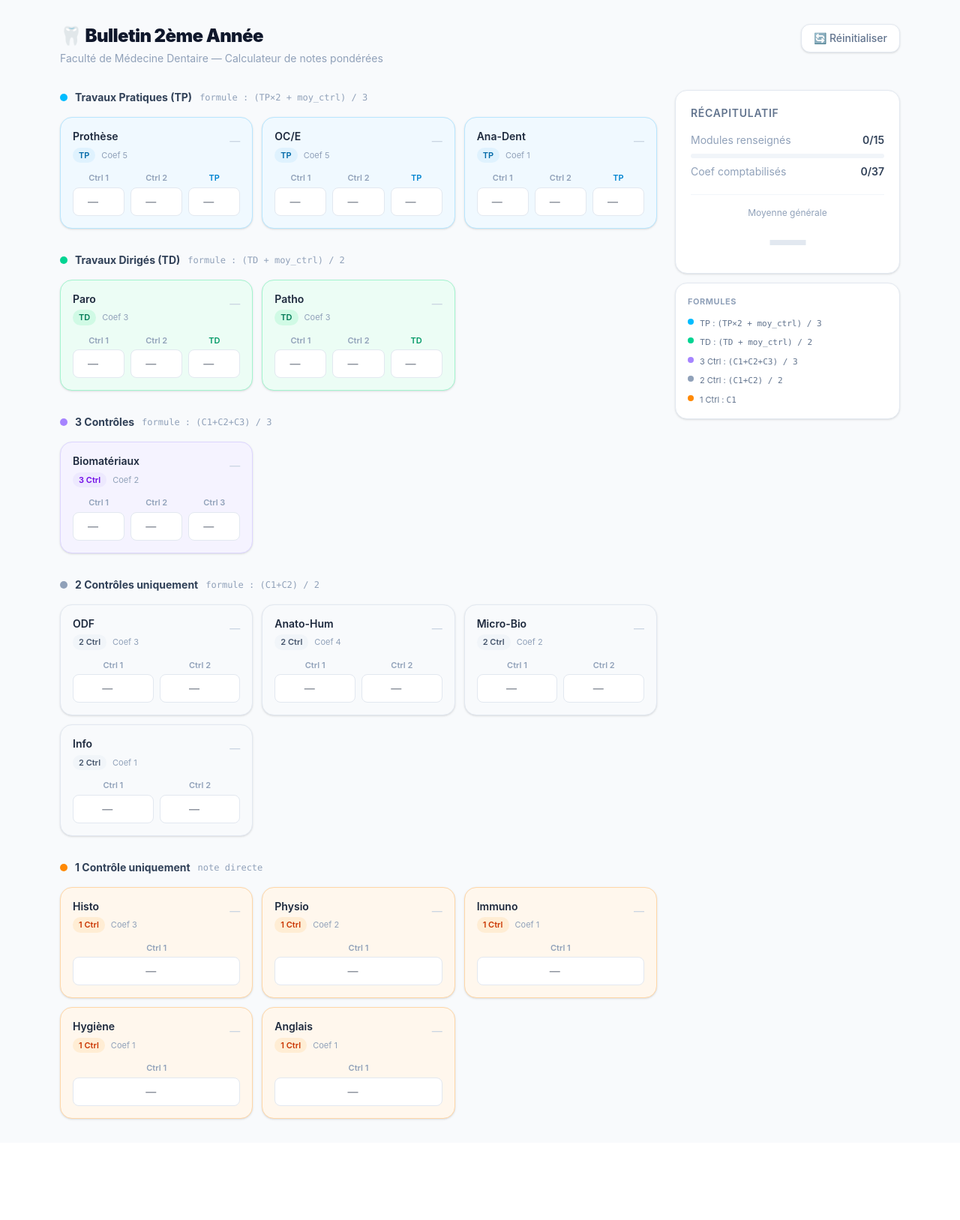
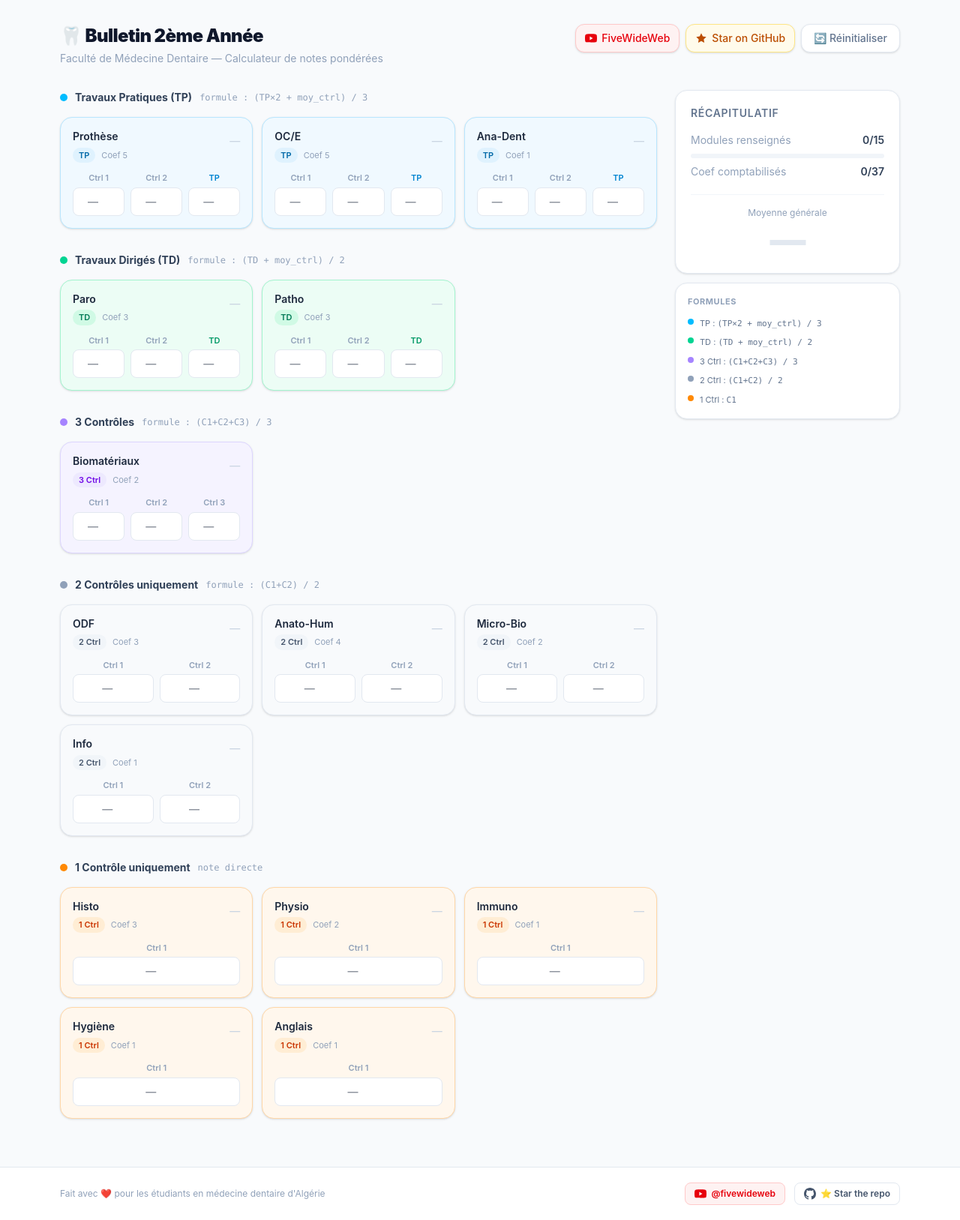
Before and after one commit to BenhamadaKhalil/Dentaire-Moyenne, a React (Vite) app: page / in a window 1280 px wide. Shown: the whole page at 75% size. Before the commit the page ends 1524 px from the top, so only its background shows below. Built offline with nearby package versions, Linux system fonts and the light colour scheme; the HTML template or start-up script is replaced by a standard one.

Commit message:
feat(ui): add GitHub star button and YouTube channel link in header and footer

```diff
--- a/src/App.tsx
+++ b/src/App.tsx
@@ -27,12 +27,39 @@ const GROUPS: { type: ModuleType; label: string; sub: string }[] = [
   { type: "ctrl1", label: "1 Contrôle uniquement", sub: "note directe" },
 ];
 
+const GITHUB_URL = "https://github.com/BenhamadaKhalil/Dentaire-Moyenne";
+const YOUTUBE_URL = "https://youtube.com/@fivewideweb?si=FME9G_r8LbHvPCgR";
+
 function emptyGrades(): Grades {
   return { c1: "", c2: "", c3: "", practical: "" };
 }
 
 function initGrades(): GradesMap {
   return Object.fromEntries(MODULES.map((m) => [m.id, emptyGrades()]));
+}
+
+function GitHubIcon() {
+  return (
+    <svg viewBox="0 0 24 24" className="w-4 h-4 fill-current" aria-hidden="true">
+      <path d="M12 0C5.37 0 0 5.37 0 12c0 5.31 3.435 9.795 8.205 11.385.6.105.825-.255.825-.57 0-.285-.015-1.23-.015-2.235-3.015.555-3.795-.735-4.035-1.41-.135-.345-.72-1.41-1.23-1.695-.42-.225-1.02-.78-.015-.795.945-.015 1.62.87 1.845 1.23 1.08 1.815 2.805 1.305 3.495.99.105-.78.42-1.305.765-1.605-2.67-.3-5.46-1.335-5.46-5.925 0-1.305.465-2.385 1.23-3.225-.12-.3-.54-1.53.12-3.18 0 0 1.005-.315 3.3 1.23.96-.27 1.98-.405 3-.405s2.04.135 3 .405c2.295-1.56 3.3-1.23 3.3-1.23.66 1.65.24 2.88.12 3.18.765.84 1.23 1.905 1.23 3.225 0 4.605-2.805 5.625-5.475 5.925.435.375.81 1.095.81 2.22 0 1.605-.015 2.895-.015 3.3 0 .315.225.69.825.57A12.02 12.02 0 0 0 24 12c0-6.63-5.37-12-12-12z" />
+    </svg>
+  );
+}
+
+function YouTubeIcon() {
+  return (
+    <svg viewBox="0 0 24 24" className="w-4 h-4 fill-current" aria-hidden="true">
+      <path d="M23.498 6.186a3.016 3.016 0 0 0-2.122-2.136C19.505 3.545 12 3.545 12 3.545s-7.505 0-9.377.505A3.017 3.017 0 0 0 .502 6.186C0 8.07 0 12 0 12s0 3.93.502 5.814a3.016 3.016 0 0 0 2.122 2.136c1.871.505 9.376.505 9.376.505s7.505 0 9.377-.505a3.015 3.015 0 0 0 2.122-2.136C24 15.93 24 12 24 12s0-3.93-.502-5.814zM9.545 15.568V8.432L15.818 12l-6.273 3.568z" />
+    </svg>
+  );
+}
+
+function StarIcon() {
+  return (
+    <svg viewBox="0 0 24 24" className="w-4 h-4 fill-current" aria-hidden="true">
+      <path d="M12 2l3.09 6.26L22 9.27l-5 4.87 1.18 6.88L12 17.77l-6.18 3.25L7 14.14 2 9.27l6.91-1.01L12 2z" />
+    </svg>
+  );
 }
 
 export default function App() {
@@ -48,8 +75,8 @@ export default function App() {
   const handleReset = () => setGrades(initGrades());
 
   return (
-    <div className="min-h-screen bg-slate-50">
-      <div className="max-w-6xl mx-auto px-4 py-8">
+    <div className="min-h-screen bg-slate-50 flex flex-col">
+      <div className="flex-1 max-w-6xl mx-auto w-full px-4 py-8">
         {/* Header */}
         <div className="mb-8 flex items-start justify-between flex-wrap gap-4">
           <div>
@@ -60,12 +87,41 @@ export default function App() {
               Faculté de Médecine Dentaire — Calculateur de notes pondérées
             </p>
           </div>
+
+          {/* Header actions */}
+          <div className="flex items-center gap-2 flex-wrap">
+            {/* YouTube */}
+            <a
+              href={YOUTUBE_URL}
+              target="_blank"
+              rel="noopener noreferrer"
+              id="yt-header-link"
+              className="inline-flex items-center gap-1.5 px-3 py-2 rounded-xl border border-red-200 bg-red-50 text-red-600 hover:bg-red-100 hover:border-red-300 transition-all text-sm font-medium shadow-sm"
+            >
+              <YouTubeIcon />
+              <span>FiveWideWeb</span>
+            </a>
+
+            {/* GitHub Star */}
+            <a
+              href={GITHUB_URL}
+              target="_blank"
+              rel="noopener noreferrer"
+              id="github-star-header"
+              className="inline-flex items-center gap-1.5 px-3 py-2 rounded-xl border border-amber-200 bg-amber-50 text-amber-700 hover:bg-amber-100 hover:border-amber-300 transition-all text-sm font-medium shadow-sm"
+            >
+              <StarIcon />
+              <span>Star on GitHub</span>
+            </a>
+
+            {/* Reset */}
             <button
               onClick={handleReset}
               className="px-4 py-2 rounded-xl border border-slate-200 bg-white text-slate-500 hover:bg-red-50 hover:text-red-500 hover:border-red-200 transition-all text-sm font-medium shadow-sm"
             >
               🔄 Réinitialiser
             </button>
+          </div>
         </div>
 
         {/* Layout */}
@@ -112,6 +168,37 @@ export default function App() {
           />
         </div>
       </div>
+
+      {/* Footer */}
+      <footer className="border-t border-slate-200 bg-white mt-8">
+        <div className="max-w-6xl mx-auto px-4 py-5 flex flex-col sm:flex-row items-center justify-between gap-4">
+          <p className="text-slate-400 text-xs text-center sm:text-left">
+            Fait avec ❤️ pour les étudiants en médecine dentaire d'Algérie
+          </p>
+          <div className="flex items-center gap-3">
+            <a
+              href={YOUTUBE_URL}
+              target="_blank"
+              rel="noopener noreferrer"
+              id="yt-footer-link"
+              className="inline-flex items-center gap-1.5 px-3 py-1.5 rounded-lg border border-red-200 bg-red-50 text-red-600 hover:bg-red-100 hover:border-red-300 transition-all text-xs font-semibold"
+            >
+              <YouTubeIcon />
+              @fivewideweb
+            </a>
+            <a
+              href={GITHUB_URL}
+              target="_blank"
+              rel="noopener noreferrer"
+              id="github-star-footer"
+              className="inline-flex items-center gap-1.5 px-3 py-1.5 rounded-lg border border-slate-200 bg-white text-slate-600 hover:bg-amber-50 hover:text-amber-700 hover:border-amber-200 transition-all text-xs font-semibold"
+            >
+              <GitHubIcon />
+              ⭐ Star the repo
+            </a>
+          </div>
+        </div>
+      </footer>
     </div>
   );
 }
```
Lines whose indentation alone changed are shown as unchanged.
